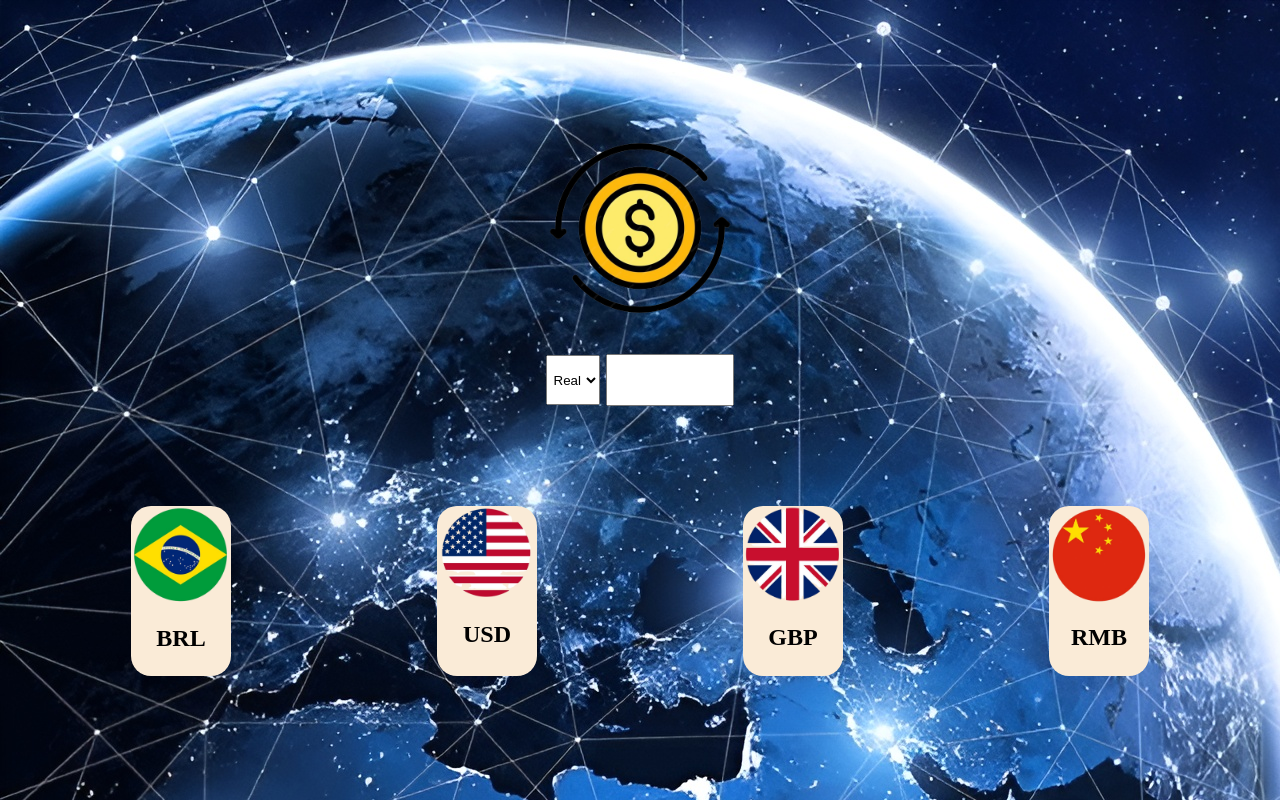
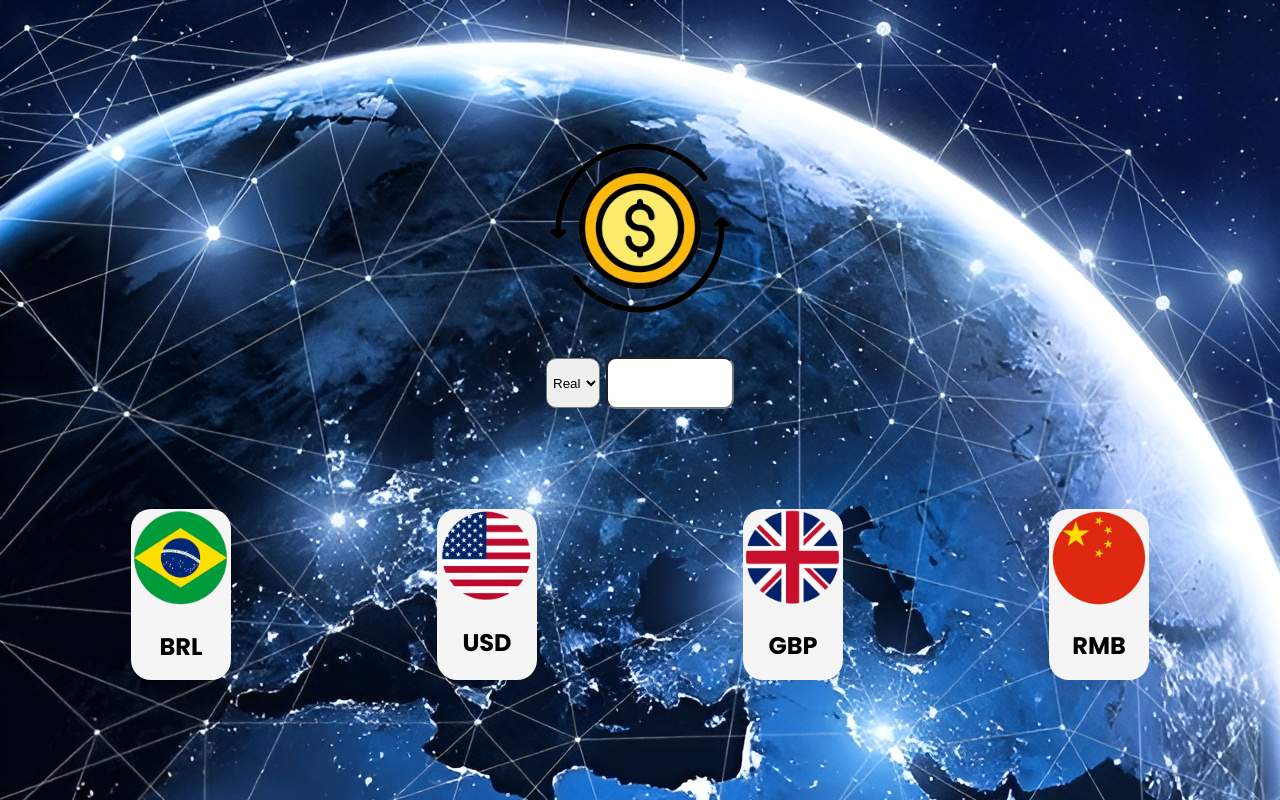
Before and after one commit to walkerdemonlord/Conversor-Moedas-2, a plain HTML site: page index.html in a window 1280 px wide. Drawn offline with Linux system fonts and the light colour scheme.

Commit message:
Atualização Design

```diff
--- a/index.html
+++ b/index.html
@@ -5,6 +5,10 @@
     <meta charset="UTF-8">
     <meta name="viewport" content="width=device-width, initial-scale=1.0">
     <link rel="stylesheet" href="style.css">
+
+    <link rel="preconnect" href="https://fonts.googleapis.com">
+    <link rel="preconnect" href="https://fonts.gstatic.com" crossorigin>
+    <link href="https://fonts.googleapis.com/css2?family=Poppins:ital,wght@0,100;0,200;0,300;0,400;0,500;0,600;0,700;0,800;0,900;1,100;1,200;1,300;1,400;1,500;1,600;1,700;1,800;1,900&display=swap" rel="stylesheet">
 
     <title>Conversor de Moedas</title>
 
@@ -30,19 +34,27 @@
 
     <div class="dinheiro">
         <img class="icone" src="Assets/bandeira-brasil.png" alt="ícone-brasil">
-        <h1>BRL <p id="valor-real"></p></h1>
+        <p id="valor-real"></p>
+        <h1>BRL</h1>
     </div>
+
     <div class="dinheiro">
         <img class="icone" src="Assets/bandeira-eua.png" alt="ícone-eua">
-        <h1>USD <p id="valor-dólar"></p></h1>
+        <p id="valor-dólar"></p>
+        <h1>USD</h1>
     </div>
+
     <div class="dinheiro">
         <img class="icone" src="Assets/bandeira-inglaterra.png" alt="ícone-inglaterra">
-        <h1>GBP <p id="valor-libra"></p></h1>
+        <p id="valor-libra"></p>
+        <h1>GBP</h1>
     </div>
+
     <div class="dinheiro">
         <img class="icone" src="Assets/bandeira-china.png" alt="ícone-china">
-        <h1>RMB <p id="valor-yuan"></p></h1>
+        <p id="valor-yuan"></p>
+        <h1>RMB</h1>
+
     </div>
 
 </main>
--- a/style.css
+++ b/style.css
@@ -1,6 +1,10 @@
 html {
     padding: 20px;
     background-image: url(Assets/Global-Finance.png);
+    background-position: cover;
+    font-family: "Poppins", sans-serif;
+    font-weight: 100;
+    font-style: normal;
 }
 
 #icone-conversor {
@@ -19,11 +23,13 @@ html {
     width: 120px;
     height: 46px;
     text-align: center;
+    border-radius: 10px;
 }
 
 #moedas {
     height: 50px;
     text-align: center;
+    border-radius: 10px;
 }
 
 .cabeçalho {
@@ -42,6 +48,6 @@ html {
     align-items: center;
     margin-top: 100px;
     font-size: 12px;
-    background-color: antiquewhite;
+    background-color: whitesmoke;
     border-radius: 20px;
 }
```
